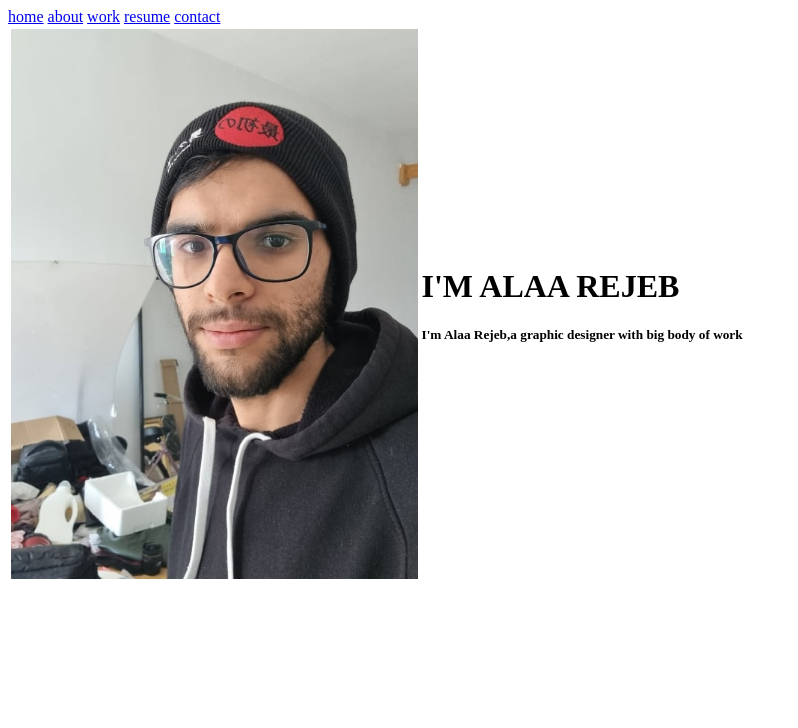
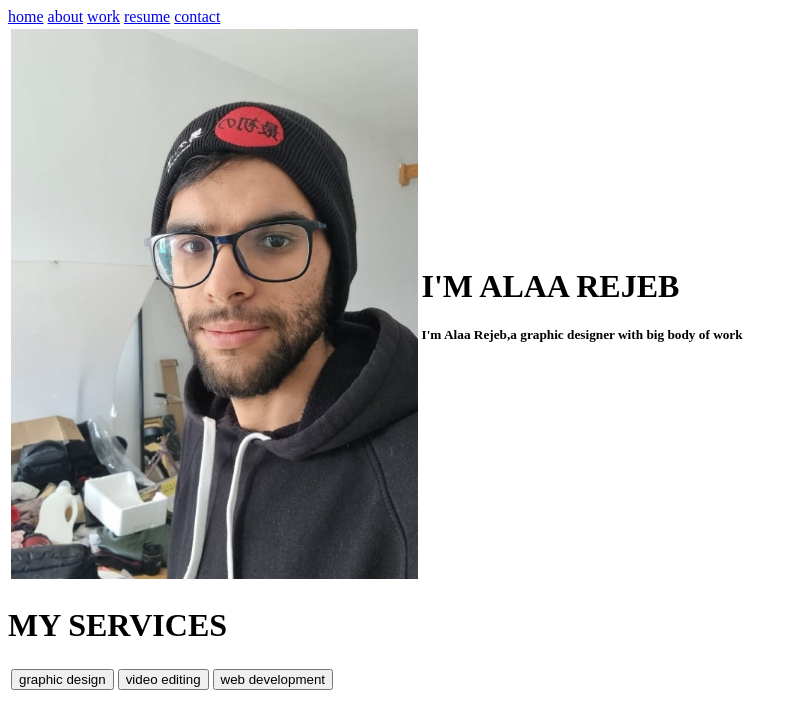
Before and after one commit to alaarejeb/portfolio, a plain HTML site: page index.html in a window 1280 px wide. Shown: the whole page, without its empty margins (0-798 px from the left). Drawn offline with Linux system fonts and the light colour scheme.

Commit message:
added services

```diff
--- a/index.html
+++ b/index.html
@@ -24,7 +24,16 @@
       </tr>
     </table>
   </header>
-  <main></main>
+  <main>
+    <h1>MY SERVICES</h1>
+    <table>
+      <tr>
+        <td><a href="contact.html"><button>graphic design</button></a></td>
+        <td><a href="contact.html"><button>video editing</button></a></td>
+        <td><a href="contact.html"><button>web development</button></a></td>
+      </tr>
+    </table>
+  </main>
   <footer></footer>
 </body>
 </html>
```
